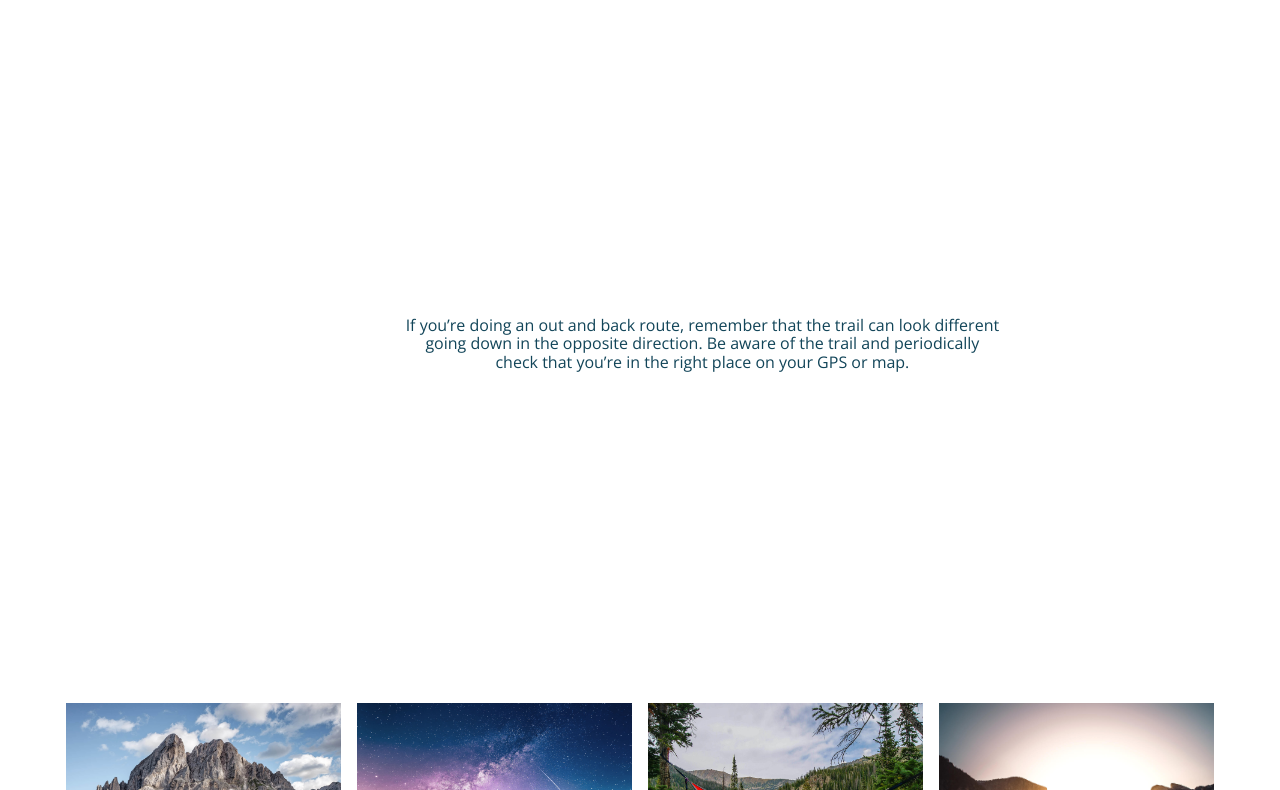
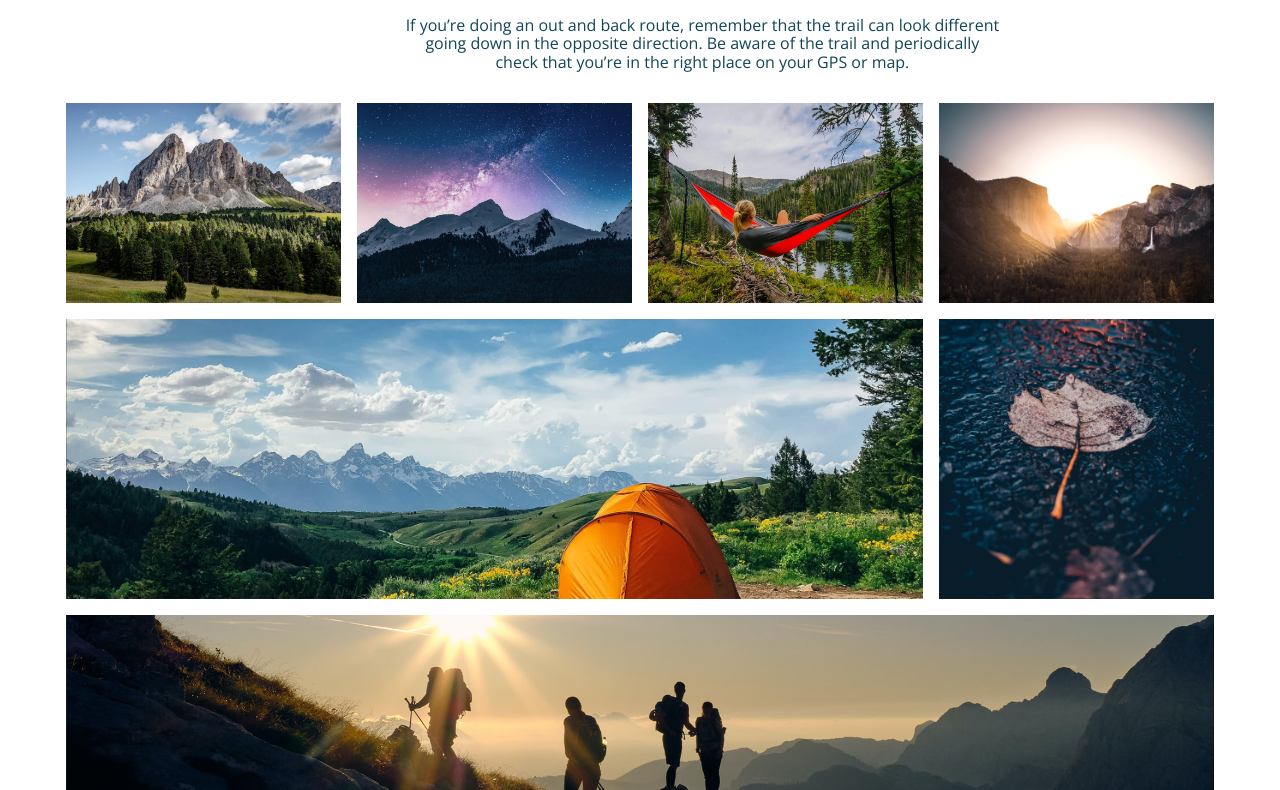
Before and after one commit to rf498/Info-552, a plain HTML site: page views.html in a window 1280 px wide. Shown: the part 285-1075 px from the top of the page. Drawn offline with nearby package versions, Linux system fonts and the light colour scheme.

Commit message:
fixed mistake

```diff
--- a/scss/sections/_views.scss
+++ b/scss/sections/_views.scss
@@ -17,15 +17,13 @@
     p{
         color: var(--blue);
         @include xl{
-            padding: 300px;
+            padding: 0 300px;
         }
     }
 
 }
 
 #views-gallery{
-
-        padding: 0 16px 32px 16px;
 
         display: grid;
         gap: 16px;
```
Also changed, not shown: css/styles.css.
